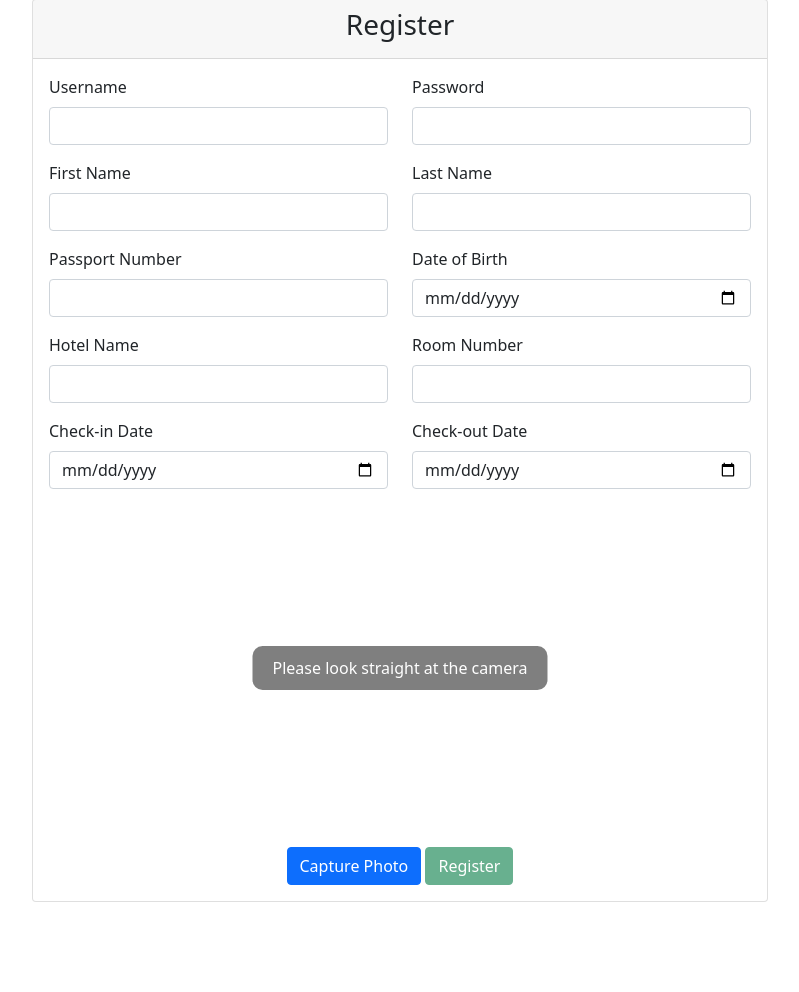
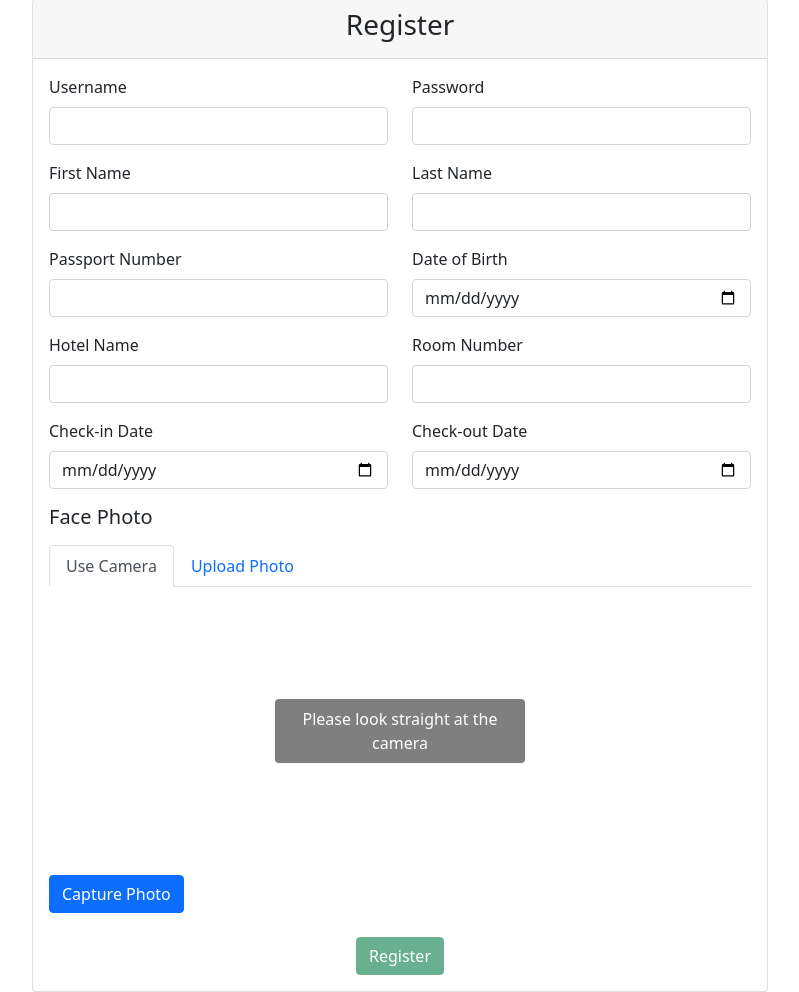
Before and after one commit to adiboy-23/faceID, a Django app: page /register/ in a window 1280 px wide. Shown: the part 81-1073 px from the top of the page, without its empty margins (240-1039 px from the left). Before the commit the page ends 983 px from the top, so only its background shows below. Run offline with Django 5.2, Linux system fonts and the light colour scheme.

Commit message:
add upload photo

```diff
--- a/users/templates/users/register.html
+++ b/users/templates/users/register.html
@@ -60,14 +60,51 @@
                         </div>
                     </div>
 
+                    <!-- Photo Upload Section -->
+                    <div class="mb-4">
+                        <h5 class="mb-3">Face Photo</h5>
+                        <ul class="nav nav-tabs" id="photoTab" role="tablist">
+                            <li class="nav-item" role="presentation">
+                                <button class="nav-link active" id="camera-tab" data-bs-toggle="tab" data-bs-target="#camera" type="button" role="tab">
+                                    Use Camera
+                                </button>
+                            </li>
+                            <li class="nav-item" role="presentation">
+                                <button class="nav-link" id="upload-tab" data-bs-toggle="tab" data-bs-target="#upload" type="button" role="tab">
+                                    Upload Photo
+                                </button>
+                            </li>
+                        </ul>
+
+                        <div class="tab-content mt-3" id="photoTabContent">
+                            <!-- Camera Tab -->
+                            <div class="tab-pane fade show active" id="camera" role="tabpanel">
                                 <div class="camera-container mb-3">
                                     <video id="video" autoplay playsinline></video>
                                     <div class="camera-overlay">Please look straight at the camera</div>
                                     <canvas id="canvas" style="display: none;"></canvas>
                                 </div>
+                                <button type="button" class="btn btn-primary" id="captureBtn">Capture Photo</button>
+                            </div>
+
+                            <!-- Upload Tab -->
+                            <div class="tab-pane fade" id="upload" role="tabpanel">
+                                <div class="mb-3">
+                                    <input type="file" class="form-control" id="photoUpload" accept="image/*">
+                                    <div class="form-text">Please upload a clear front-facing photo</div>
+                                </div>
+                            </div>
+                        </div>
+
+                        <!-- Preview Section -->
+                        <div id="previewSection" class="mt-3" style="display: none;">
+                            <h6>Preview:</h6>
+                            <img id="preview" src="" alt="Face photo preview" class="img-fluid" style="max-width: 200px;">
+                            <button type="button" class="btn btn-secondary btn-sm ms-2" id="retakeBtn">Retake</button>
+                        </div>
+                    </div>
 
                     <div class="text-center">
-                        <button type="button" class="btn btn-primary" id="captureBtn">Capture Photo</button>
                         <button type="submit" class="btn btn-success" id="submitBtn" disabled>Register</button>
                     </div>
                 </form>
@@ -83,16 +120,37 @@ let video = document.getElementById('video');
 let canvas = document.getElementById('canvas');
 let captureBtn = document.getElementById('captureBtn');
 let submitBtn = document.getElementById('submitBtn');
+let photoUpload = document.getElementById('photoUpload');
+let preview = document.getElementById('preview');
+let previewSection = document.getElementById('previewSection');
+let retakeBtn = document.getElementById('retakeBtn');
 let faceImage = null;
+let stream = null;
 
-// Access the camera
+// Initialize camera when camera tab is shown
+document.getElementById('camera-tab').addEventListener('click', initializeCamera);
+
+// Initialize camera
+function initializeCamera() {
+    if (!stream) {
         navigator.mediaDevices.getUserMedia({ video: true })
-    .then(stream => {
+            .then(videoStream => {
+                stream = videoStream;
                 video.srcObject = stream;
             })
             .catch(err => {
                 console.error('Error accessing camera:', err);
                 alert('Error accessing camera. Please make sure you have granted camera permissions.');
+            });
+    }
+}
+
+// Stop camera when upload tab is shown
+document.getElementById('upload-tab').addEventListener('click', () => {
+    if (stream) {
+        stream.getTracks().forEach(track => track.stop());
+        stream = null;
+    }
 });
 
 // Capture photo
@@ -101,8 +159,36 @@ captureBtn.addEventListener('click', () => {
     canvas.height = video.videoHeight;
     canvas.getContext('2d').drawImage(video, 0, 0);
     faceImage = canvas.toDataURL('image/jpeg');
+    preview.src = faceImage;
+    previewSection.style.display = 'block';
     submitBtn.disabled = false;
-    captureBtn.textContent = 'Retake Photo';
+});
+
+// Handle file upload
+photoUpload.addEventListener('change', (e) => {
+    const file = e.target.files[0];
+    if (file) {
+        const reader = new FileReader();
+        reader.onload = (e) => {
+            faceImage = e.target.result;
+            preview.src = faceImage;
+            previewSection.style.display = 'block';
+            submitBtn.disabled = false;
+        };
+        reader.readAsDataURL(file);
+    }
+});
+
+// Retake photo
+retakeBtn.addEventListener('click', () => {
+    faceImage = null;
+    preview.src = '';
+    previewSection.style.display = 'none';
+    submitBtn.disabled = true;
+    photoUpload.value = '';
+    if (document.querySelector('#camera.active')) {
+        initializeCamera();
+    }
 });
 
 // Handle form submission
@@ -110,45 +196,23 @@ document.getElementById('registrationForm').addEventListener('submit', async (e)
     e.preventDefault();
 
     if (!faceImage) {
-        alert('Please capture a photo first');
-        return;
-    }
-
-    // Validate form fields
-    const username = document.getElementById('username').value;
-    const password = document.getElementById('password').value;
-    const first_name = document.getElementById('first_name').value;
-    const last_name = document.getElementById('last_name').value;
-    const passport_number = document.getElementById('passport_number').value;
-    const date_of_birth = document.getElementById('date_of_birth').value;
-    const hotel_name = document.getElementById('hotel_name').value;
-    const room_number = document.getElementById('room_number').value;
-    const check_in_date = document.getElementById('check_in_date').value;
-    const check_out_date = document.getElementById('check_out_date').value;
-
-    // Check if any required field is empty
-    if (!username || !password || !first_name || !last_name || !passport_number ||
-        !date_of_birth || !hotel_name || !room_number || !check_in_date || !check_out_date) {
-        alert('Please fill in all fields');
+        alert('Please capture or upload a face photo');
         return;
     }
 
     const formData = {
-        username: username,
-        password: password,
-        first_name: first_name,
-        last_name: last_name,
-        passport_number: passport_number,
-        date_of_birth: date_of_birth,
-        hotel_name: hotel_name,
-        room_number: room_number,
-        check_in_date: check_in_date,
-        check_out_date: check_out_date,
+        username: document.getElementById('username').value,
+        password: document.getElementById('password').value,
+        first_name: document.getElementById('first_name').value,
+        last_name: document.getElementById('last_name').value,
+        passport_number: document.getElementById('passport_number').value,
+        date_of_birth: document.getElementById('date_of_birth').value,
+        hotel_name: document.getElementById('hotel_name').value,
+        room_number: document.getElementById('room_number').value,
+        check_in_date: document.getElementById('check_in_date').value,
+        check_out_date: document.getElementById('check_out_date').value,
         face_image: faceImage
     };
-
-    console.log('Submitting registration form...');
-    console.log('Form data:', Object.keys(formData));
 
     try {
         const response = await fetch('/register/', {
@@ -160,23 +224,19 @@ document.getElementById('registrationForm').addEventListener('submit', async (e)
             body: JSON.stringify(formData)
         });
 
-        console.log('Response status:', response.status);
         const data = await response.json();
-        console.log('Response data:', data);
-
         if (response.ok) {
-            alert('Registration successful! Please login.');
             window.location.href = '/login/';
         } else {
             alert(data.error || 'Registration failed');
         }
     } catch (error) {
-        console.error('Error during registration:', error);
-        alert('An error occurred during registration: ' + error.message);
+        console.error('Error:', error);
+        alert('An error occurred during registration');
     }
 });
 
-// Helper function to get CSRF token
+// Get CSRF token
 function getCookie(name) {
     let cookieValue = null;
     if (document.cookie && document.cookie !== '') {
@@ -191,5 +251,47 @@ function getCookie(name) {
     }
     return cookieValue;
 }
+
+// Clean up camera when leaving page
+window.addEventListener('beforeunload', () => {
+    if (stream) {
+        stream.getTracks().forEach(track => track.stop());
+    }
+});
+
+// Initialize camera on page load if camera tab is active
+if (document.querySelector('#camera.active')) {
+    initializeCamera();
+}
 </script>
+
+<style>
+.camera-container {
+    position: relative;
+    width: 100%;
+    max-width: 500px;
+    margin: 0 auto;
+}
+
+.camera-container video {
+    width: 100%;
+    border-radius: 8px;
+}
+
+.camera-overlay {
+    position: absolute;
+    top: 50%;
+    left: 50%;
+    transform: translate(-50%, -50%);
+    background: rgba(0, 0, 0, 0.5);
+    color: white;
+    padding: 8px 16px;
+    border-radius: 4px;
+}
+
+#preview {
+    border-radius: 8px;
+    border: 2px solid #dee2e6;
+}
+</style>
 {% endblock %}
```
Lines whose indentation alone changed are shown as unchanged.
